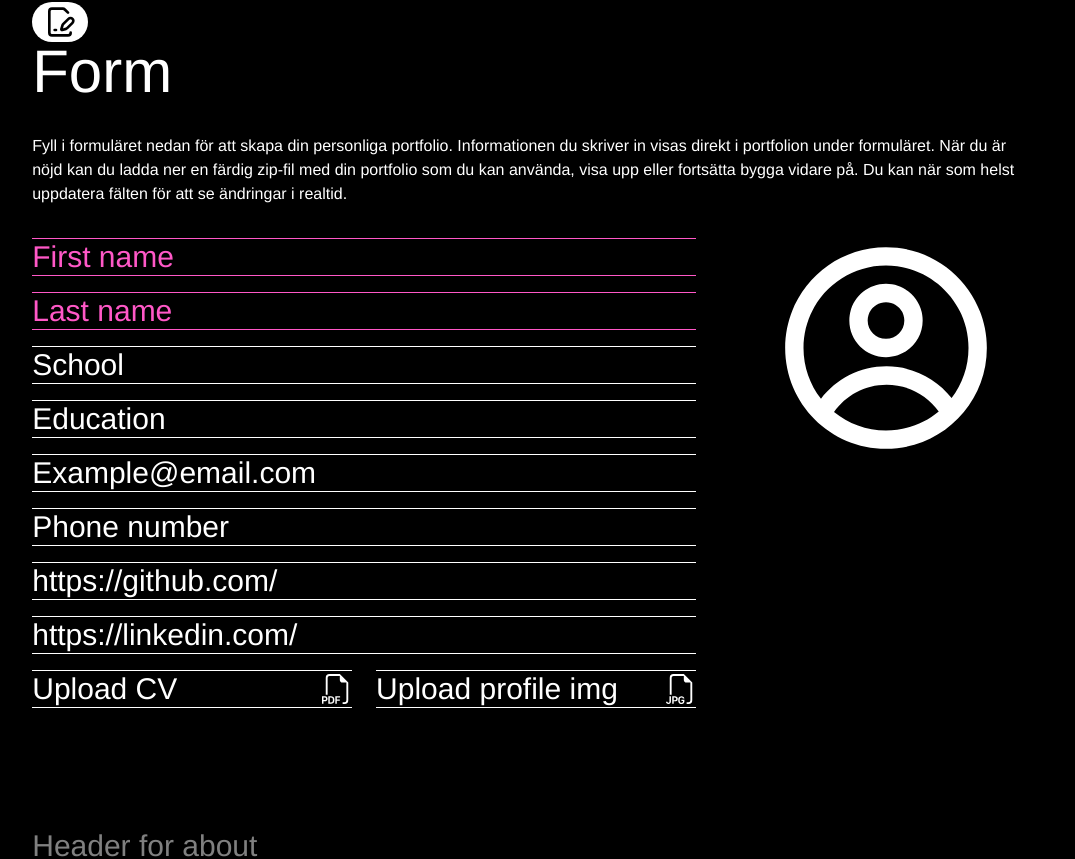
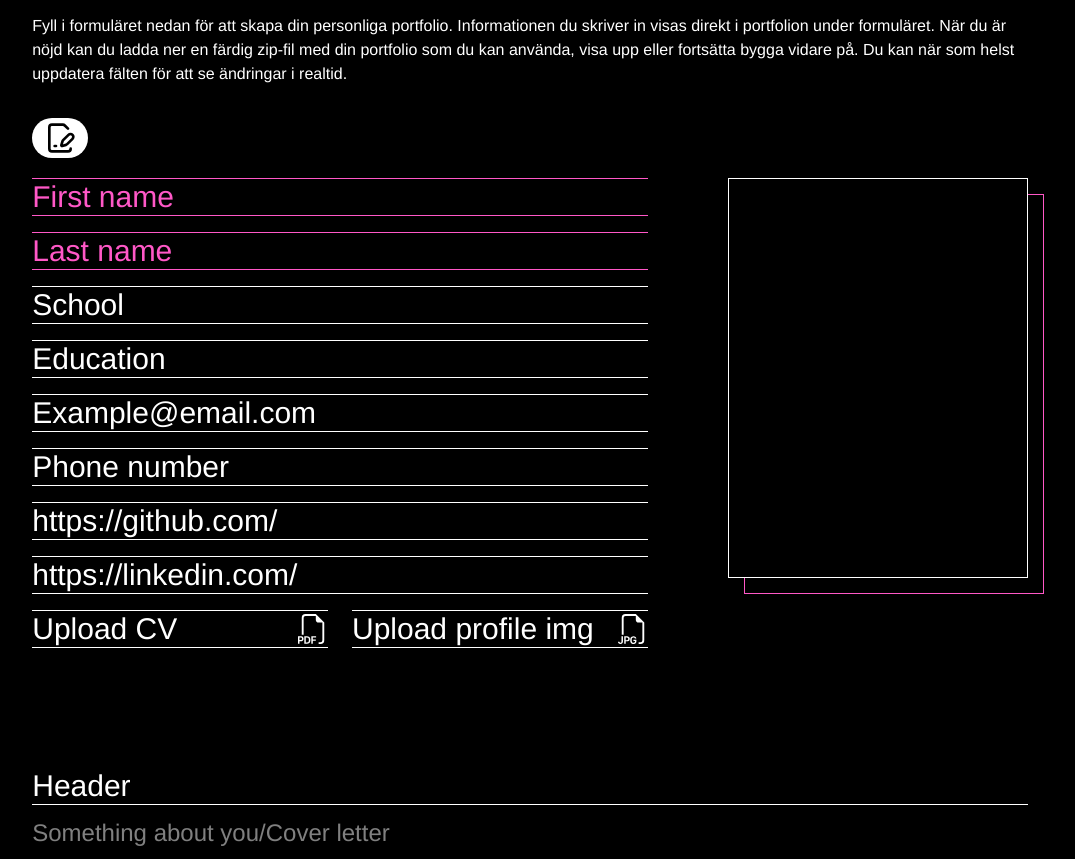
Before and after one commit to maxwelin/team-1, a React (Vite) app: page / in a window 1280 px wide. Shown: the part 198-1057 px from the top of the page, without its empty margins (110-1185 px from the left). Built offline with nearby package versions, Linux system fonts and the light colour scheme.

Commit message:
increased hero size img on largescreens

```diff
--- a/src/App.css
+++ b/src/App.css
@@ -5,6 +5,7 @@
 @theme {
   --color-primary: #f3f3f3;
   --color-secondary: #f9f9f9;
+  --breakpoint-3xl: 115rem;
 }
 
 .slick-dots li button {
--- a/src/App.jsx
+++ b/src/App.jsx
@@ -7,7 +7,7 @@ function App() {
   return (
     <FormContextProvider>
       <div className="grid grid-cols-9 bg-black">
-        <div className="col-start-2 col-end-9 pt-[200px]">
+        <div className="col-start-2 col-end-9 pt-[120px]">
           <Main />
         </div>
       </div>
--- a/src/components/Common/Main.jsx
+++ b/src/components/Common/Main.jsx
@@ -8,13 +8,19 @@ const Main = () => {
   const { toggleForm, setToggleForm } = useContext(FormContext);
   return (
     <>
+      {toggleForm ? (
+        <Form />
+      ) : (
+        <>
           <div
             className="flex bg-white cursor-pointer p-1 pl-3 box-border rounded-3xl w-14 hover:bg-black hover:text-white"
             onClick={() => setToggleForm(!toggleForm)}
           >
             <LuFilePenLine size={32} />
           </div>
-      {toggleForm ? <Form /> : <Portfolio />}
+          <Portfolio />
+        </>
+      )}
     </>
   );
 };
--- a/src/components/Form/Form.jsx
+++ b/src/components/Form/Form.jsx
@@ -2,6 +2,7 @@ import { useContext, useState } from "react";
 import { FormContext } from "../providers/FormContext";
 import { BsFiletypePdf, BsFiletypeJpg } from "react-icons/bs";
 import { CgProfile } from "react-icons/cg";
+import { LuFilePenLine } from "react-icons/lu";
 
 const Form = () => {
   const [bgColor, setBgColor] = useState("#000000");
@@ -21,6 +22,7 @@ const Form = () => {
     phoneNumber,
     githubURL,
     linkedInURL,
+    header,
     setFirstName,
     setLastName,
     setSchool,
@@ -94,12 +96,12 @@ const Form = () => {
     setLastName(form.lname.value.toUpperCase());
     setSchool(form.school.value.toUpperCase());
     setEducation(form.education.value.toUpperCase());
-    setEmail(form.email.value.toUpperCase());
-    setPhoneNumber(form.telephone.value.toUpperCase());
-    setGithubURL(form.github.value.toUpperCase());
-    setLinkedInURL(form.linkedIn.value.toUpperCase());
-    setHeader(form.header.value.toUpperCase());
-    setAboutMe(form.about.value.toUpperCase());
+    setEmail(form.email.value);
+    setPhoneNumber(form.telephone.value);
+    setGithubURL(form.github.value);
+    setLinkedInURL(form.linkedIn.value);
+    setHeader(form.header.value);
+    setAboutMe(form.about.value);
 
     setToggleForm(false);
   };
@@ -115,6 +117,12 @@ const Form = () => {
         helst uppdatera fälten för att se ändringar i realtid.
       </p>
       <form onSubmit={handleSubmit} className="w-full">
+        <button
+          type="submit"
+          className="flex bg-white cursor-pointer p-1 pl-3 box-border rounded-3xl w-14 hover:bg-black hover:text-white mb-5"
+        >
+          <LuFilePenLine size={32} />
+        </button>
         <div className="relative flex mb-10">
           <div className="flex flex-col gap-4 w-2/3">
             <input
@@ -219,7 +227,12 @@ const Form = () => {
                 />
               </>
             ) : (
-              <CgProfile className="text-white text-[220px]" />
+              <>
+                <div className="absolute top-4 left-4 w-full h-full border-1 border-[#FF58C7] z-0"></div>
+                <div className="relative z-10 h-[400px] w-[300px] object-center object-cover border-1 bg-black border-white grid place-content-center">
+                  {/* <CgProfile className="text-white text-[200px]" /> */}
+                </div>
+              </>
             )}
           </div>
         </div>
@@ -228,6 +241,7 @@ const Form = () => {
           <input
             type="text"
             name="header"
+            defaultValue={header}
             placeholder="Header for about"
             className="text-white text-3xl text-left font-normal outline-none bg-black"
           />
--- a/src/components/Portfolio/Hero.jsx
+++ b/src/components/Portfolio/Hero.jsx
@@ -13,7 +13,7 @@ const Hero = () => {
   const [isOpen, setIsOpen] = useState(false);
 
   return (
-    <section className="mt-10 mb-[300px]">
+    <section className="mt-10 mb-[200px] 3xl:mb-[120px]">
       <div className="bg-black text-white text-6xl tracking-tighter">
         <div className="flex justify-between items-start">
           <div className="flex flex-col">
@@ -52,13 +52,18 @@ const Hero = () => {
 
                 {/* Själva bilden */}
                 <img
-                  className="relative z-10 h-[400px] w-[300px] object-center object-cover border-1 border-white"
+                  className="relative z-10 h-[400px] w-[300px] 3xl:h-[480px] 3xl:w-[360px] object-center object-cover border-1 border-white"
                   src={profilePic}
                   alt=""
                 />
               </>
             ) : (
-              <CgProfile className="text-white text-[220px]" />
+              <>
+                <div className="absolute top-4 left-4 w-full h-full border-1 border-[#FF58C7] z-0"></div>
+                <div className="relative z-10 h-[400px] w-[300px] 3xl:h-[480px] 3xl:w-[360px] object-center object-cover border-1 bg-black border-white grid place-content-center">
+                  {/* <CgProfile className="text-white text-[200px]" /> */}
+                </div>
+              </>
             )}
           </div>
         </div>
--- a/src/components/providers/FormContext.jsx
+++ b/src/components/providers/FormContext.jsx
@@ -16,7 +16,7 @@ const FormContextProvider = ({ children }) => {
   const [aboutMe, setAboutMe] = useState(
     "I'm a passionate developer with a love for clean code and elegant design."
   );
-  const [header, setHeader] = useState("Front End Developer");
+  const [header, setHeader] = useState("Header");
   const [fileName, setFileName] = useState(null);
   const [cvFile, setCvFile] = useState(null);
   const [cvFileName, setCvFileName] = useState(null);
```
Lines whose indentation alone changed are shown as unchanged.
